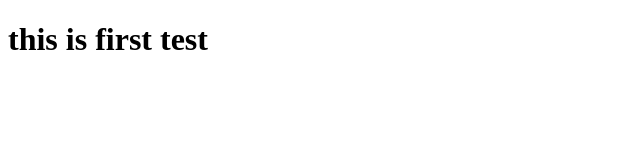
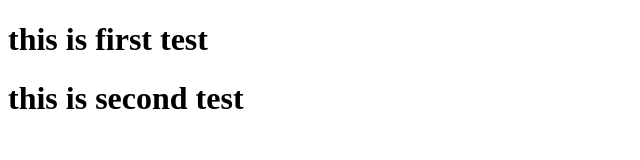
Before and after one commit to Nur-0/test1, a plain HTML site: page index.html in a window 1280 px wide. Shown: the whole page, without its empty margins (0-640 px from the left). Drawn offline with Linux system fonts and the light colour scheme.

Commit message:
second commit

```diff
--- a/index.html
+++ b/index.html
@@ -7,5 +7,6 @@
 </head>
 <body>
     <h1>this is first test</h1>
+    <h1>this is second test</h1>
 </body>
 </html>
```
